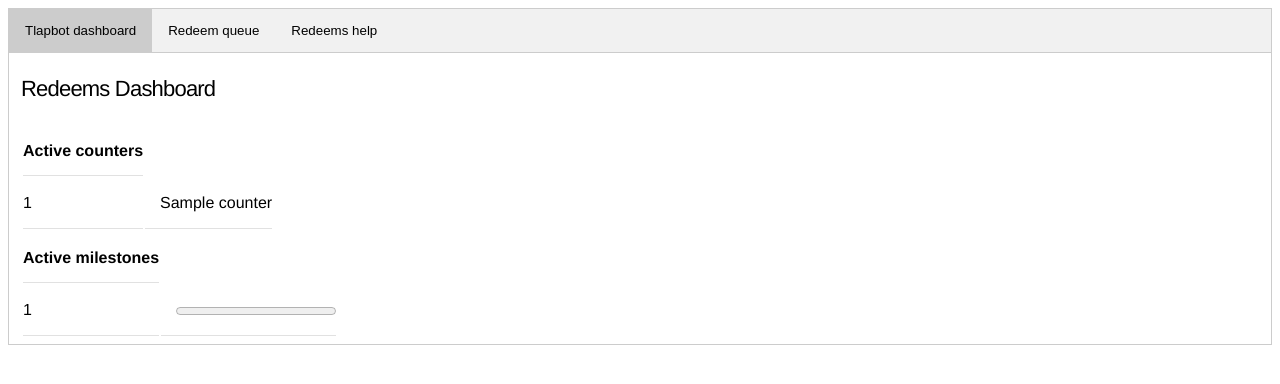
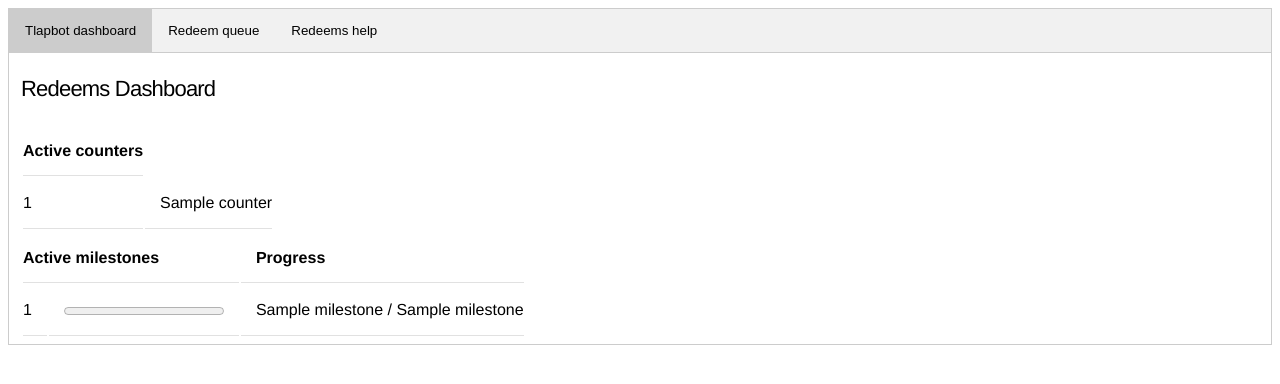
Before and after one commit to GamePlayer-8/tlapbot, a Flask app: template tlapbot/templates/dashboard.html in a window 1280 px wide. Shown: the top 384 px of the page. Run offline with Flask 2, Linux system fonts and the light colour scheme; the template is opened without the code that fills it: most values are stand-ins (such as "Sample title", 1, 10 or a date in 2020).

Commit message:
prettier milestone, redeem queue tab

```diff
--- a/tlapbot/templates/dashboard.html
+++ b/tlapbot/templates/dashboard.html
@@ -64,13 +64,15 @@
             <table>
                 <thead>
                     <tr>
-                        <th>Active milestones</th>
+                        <th colspan="2">Active milestones</th>
+                        <th>Progress</th>
                     </tr>
                 </thead>
                 {% for milestone in milestones %}
                 <tbody>
                     <td> {{ milestone[0] }} </td>
                     <td> <progress id="file" max={{ milestone[2] }} value={{ milestone[1] }}></progress></td>
+                    <td> {{ milestone[1] }} / {{ milestone[2] }}</td>
                 </tbody>
                 {% endfor %}
             </table>
@@ -83,6 +85,7 @@
 
         <body>
             <h3>Redeems Queue</h3>
+            <p>Past redeemed redeems with timestamps and notes.</p>
             {% if queue %}
             <table>
                 <thead>
```
